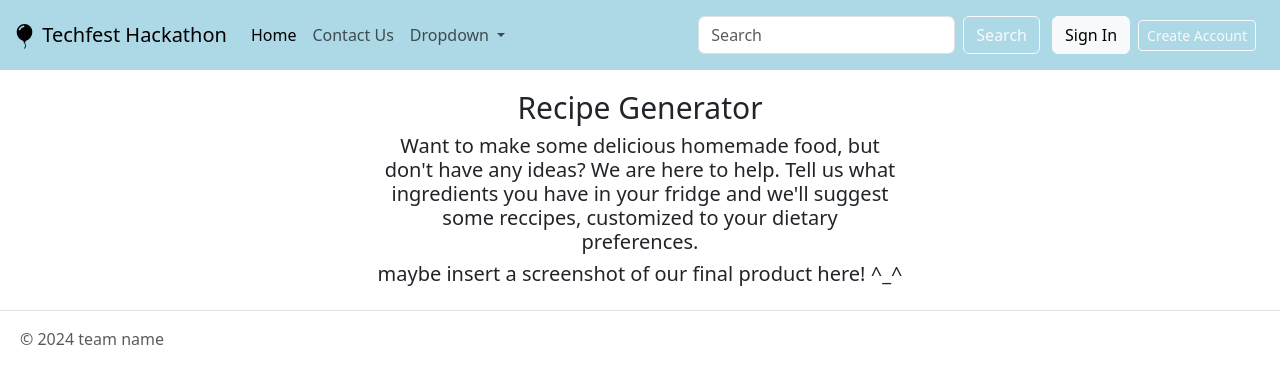
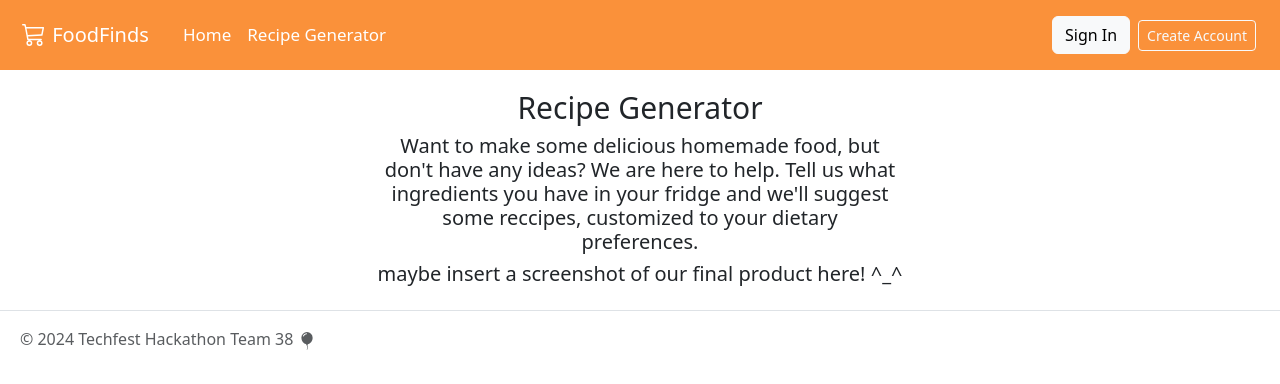
Before and after one commit to shaojunL/FoodFinds, a plain HTML site: page index.html in a window 1280 px wide. Drawn offline with nearby package versions, Linux system fonts and the light colour scheme.

Commit message:
Update index.html

```diff
--- a/index.html
+++ b/index.html
@@ -3,21 +3,21 @@
 <head>
     <meta charset="UTF-8">
     <meta name="viewport" content="width=device-width, initial-scale=1.0">
-    <title>Document</title>
+    <title>FoodFinds</title>
     <link href="https://cdn.jsdelivr.net/npm/bootstrap@5.3.2/dist/css/bootstrap.min.css" rel="stylesheet" integrity="sha384-T3c6CoIi6uLrA9TneNEoa7RxnatzjcDSCmG1MXxSR1GAsXEV/Dwwykc2MPK8M2HN" crossorigin="anonymous">
     <link href="index.css" rel="stylesheet">
 </head>
 <body>
     <!-- Navigation Bar -->
-    <nav class="navbar navbar-expand-lg " style="background-color:lightblue;">
+    <nav class="navbar navbar-expand-lg " style="background-color:rgb(250, 145, 58);">
         <div class="container-fluid">
-          <a class="navbar-brand" href="#">
+          <a class="navbar-brand" href="#" style="color:rgb(255, 255, 255); padding:10px;">
             <!-- logo-->
-            <svg xmlns="http://www.w3.org/2000/svg" width="25" height="25" fill="currentColor" class="bi bi-balloon-fill" viewBox="0 0 16 16">
-                <path fill-rule="evenodd" d="M8.48 10.901C11.211 10.227 13 7.837 13 5A5 5 0 0 0 3 5c0 2.837 1.789 5.227 4.52 5.901l-.244.487a.25.25 0 1 0 .448.224l.04-.08c.009.17.024.315.051.45.068.344.208.622.448 1.102l.013.028c.212.422.182.85.05 1.246-.135.402-.366.751-.534 1.003a.25.25 0 0 0 .416.278l.004-.007c.166-.248.431-.646.588-1.115.16-.479.212-1.051-.076-1.629-.258-.515-.365-.732-.419-1.004a2 2 0 0 1-.037-.289l.008.017a.25.25 0 1 0 .448-.224zM4.352 3.356a4 4 0 0 1 3.15-2.325C7.774.997 8 1.224 8 1.5s-.226.496-.498.542c-.95.162-1.749.78-2.173 1.617a.6.6 0 0 1-.52.341c-.346 0-.599-.329-.457-.644"/>
-              </svg>
+            <svg xmlns="http://www.w3.org/2000/svg" width="25" height="25" fill="currentColor" class="bi bi-cart3" viewBox="0 2 17 15">
+              <path d="M0 1.5A.5.5 0 0 1 .5 1H2a.5.5 0 0 1 .485.379L2.89 3H14.5a.5.5 0 0 1 .49.598l-1 5a.5.5 0 0 1-.465.401l-9.397.472L4.415 11H13a.5.5 0 0 1 0 1H4a.5.5 0 0 1-.491-.408L2.01 3.607 1.61 2H.5a.5.5 0 0 1-.5-.5M3.102 4l.84 4.479 9.144-.459L13.89 4zM5 12a2 2 0 1 0 0 4 2 2 0 0 0 0-4m7 0a2 2 0 1 0 0 4 2 2 0 0 0 0-4m-7 1a1 1 0 1 1 0 2 1 1 0 0 1 0-2m7 0a1 1 0 1 1 0 2 1 1 0 0 1 0-2"/>
+            </svg>
               <!--company name-->
-            Techfest Hackathon
+            FoodFinds
         </a>
           <button class="navbar-toggler" type="button" data-bs-toggle="collapse" data-bs-target="#navbarSupportedContent" aria-controls="navbarSupportedContent" aria-expanded="false" aria-label="Toggle navigation">
             <span class="navbar-toggler-icon"></span>
@@ -25,30 +25,15 @@
           <div class="collapse navbar-collapse" id="navbarSupportedContent">
             <ul class="navbar-nav me-auto mb-2 mb-lg-0">
               <li class="nav-item">
-                <a class="nav-link active" aria-current="page" href="#">Home</a>
+                <a class="nav-link active" aria-current="page" href="#" style="color:rgb(255, 255, 255); font-size:17px;">Home</a>
               </li>
               <li class="nav-item">
-                <a class="nav-link" href="#">Contact Us</a>
-              </li>
-              <li class="nav-item dropdown">
-                <a class="nav-link dropdown-toggle" href="#" role="button" data-bs-toggle="dropdown" aria-expanded="false">
-                  Dropdown
-                </a>
-                <ul class="dropdown-menu">
-                  <li><a class="dropdown-item" href="#">About Us</a></li>
-                  <li><a class="dropdown-item" href="#">Contact Us</a></li>
-                  <li><hr class="dropdown-divider"></li>
-                  <li><a class="dropdown-item" href="#">idk</a></li>
-                </ul>
+                <a class="nav-link" href="#" style="color:rgb(255, 255, 255); font-size:17px;">Recipe Generator</a>
               </li>
             </ul>
-            <!--Search funtion-->
-            <form class="d-flex" role="search">
-              <input class="form-control me-2" type="search" placeholder="Search" aria-label="Search">
-              <button class="btn btn-outline-light" type="submit">Search</button>
-            </form>
+
             <!--sign in and login buttons-->
-            <nav class="navbar" style="background-color:lightblue;">
+            <nav class="navbar" style="background-color:rgb(250, 145, 58);">
                 <form class="container-fluid justify-content-start">
                   <button class="btn btn-light me-2" type="button" id="signIn">Sign In</button>
                   <button class="btn btn-sm btn-outline-light" type="button" id="createAccount">Create Account</button>
@@ -66,7 +51,12 @@
 
       <!-- footer -->
       <footer class="d-flex flex-wrap justify-content-between align-items-center py-3 my-4 border-top" style="padding:20px;">
-        <p class="col-md-4 mb-0 text-body-secondary">© 2024 team name</p>
+        <p class="col-md-4 mb-0 text-body-secondary">© 2024 Techfest Hackathon Team 38
+          <!--balloon lol-->
+          <svg xmlns="http://www.w3.org/2000/svg" width="18" height="18" fill="currentColor" class="bi bi-balloon-fill" viewBox="0 0 16 16">
+          <path fill-rule="evenodd" d="M8.48 10.901C11.211 10.227 13 7.837 13 5A5 5 0 0 0 3 5c0 2.837 1.789 5.227 4.52 5.901l-.244.487a.25.25 0 1 0 .448.224l.04-.08c.009.17.024.315.051.45.068.344.208.622.448 1.102l.013.028c.212.422.182.85.05 1.246-.135.402-.366.751-.534 1.003a.25.25 0 0 0 .416.278l.004-.007c.166-.248.431-.646.588-1.115.16-.479.212-1.051-.076-1.629-.258-.515-.365-.732-.419-1.004a2 2 0 0 1-.037-.289l.008.017a.25.25 0 1 0 .448-.224zM4.352 3.356a4 4 0 0 1 3.15-2.325C7.774.997 8 1.224 8 1.5s-.226.496-.498.542c-.95.162-1.749.78-2.173 1.617a.6.6 0 0 1-.52.341c-.346 0-.599-.329-.457-.644"/>
+        </svg>
+      </p>
       </footer>
 
     <script src="https://cdn.jsdelivr.net/npm/bootstrap@5.3.2/dist/js/bootstrap.bundle.min.js" integrity="sha384-C6RzsynM9kWDrMNeT87bh95OGNyZPhcTNXj1NW7RuBCsyN/o0jlpcV8Qyq46cDfL" crossorigin="anonymous"></script>
```
